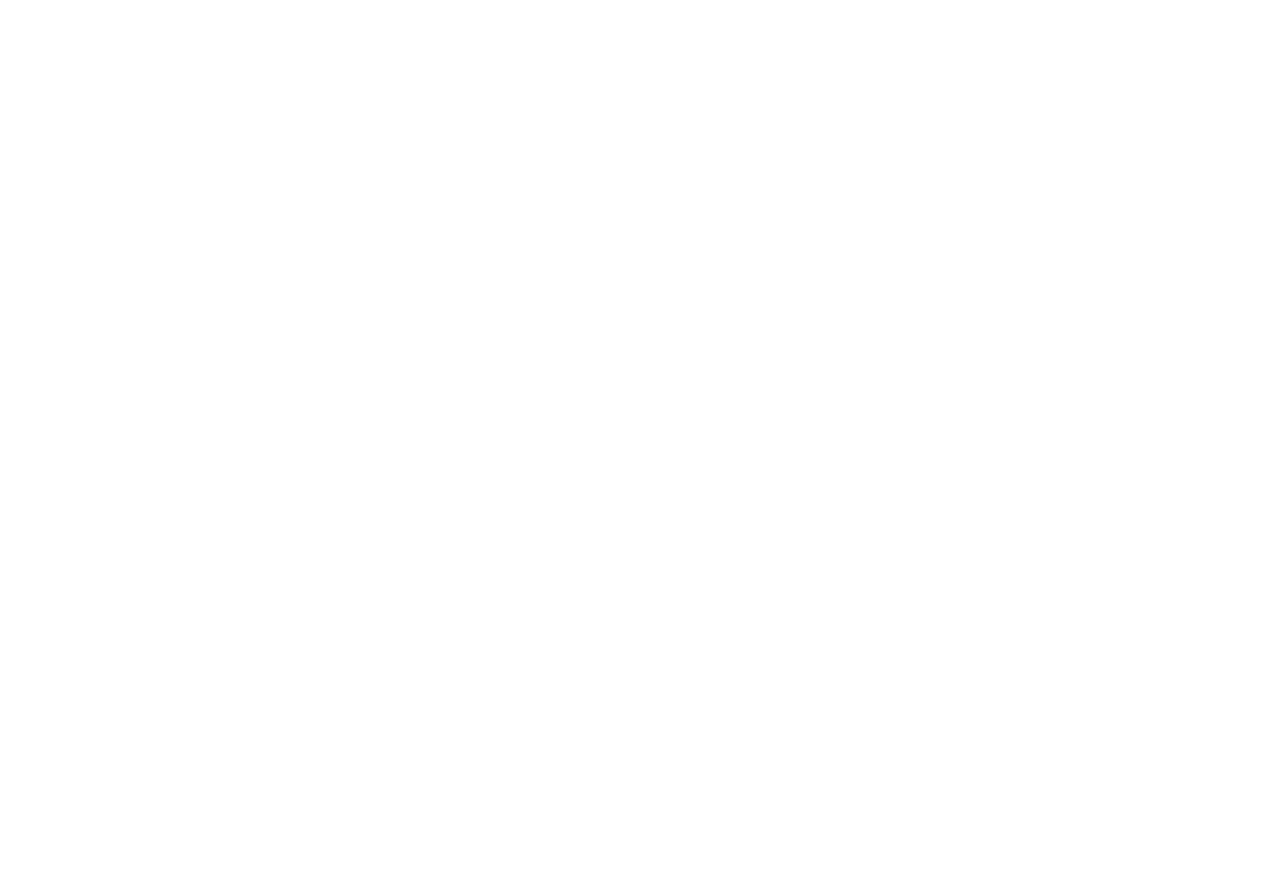
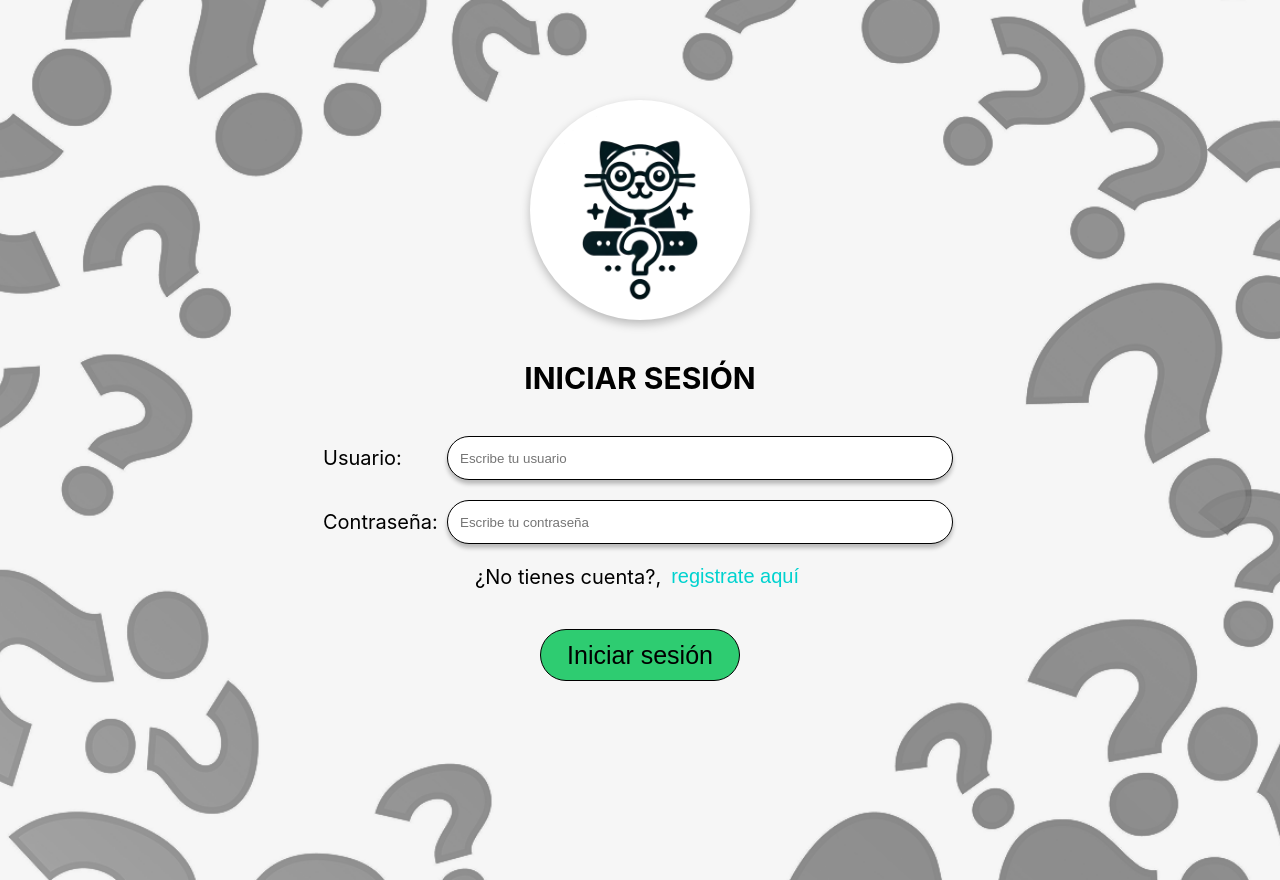
Before and after one commit to carlosssgaalvez/InterfacesUsuario, a React (Create React App) app in the folder proyecto/pregapp/: page / in a window 1280 px wide. Before the commit this address had no page. Before the commit the page ends 800 px from the top, so only its background shows below. Built offline with nearby package versions, Linux system fonts and the light colour scheme.

Commit message:
Update App.js

```diff
--- a/proyecto/pregapp/src/App.js
+++ b/proyecto/pregapp/src/App.js
@@ -17,6 +17,8 @@
     <div className="App">
           <Router>
             <Routes>
+              <Route path="/" element={<LogIn />} />       {/* Página principal */}
+              <Route path="/logIn" element={<LogIn />} />       {/* Página principal */}
               <Route path="/login" element={<LogIn />} />       {/* Página principal */}
               <Route path="/register" element={<Register />} /> {/* Página de registro */}
               <Route path="/home" element={<Home />} />       {/* Página principal */}
```
